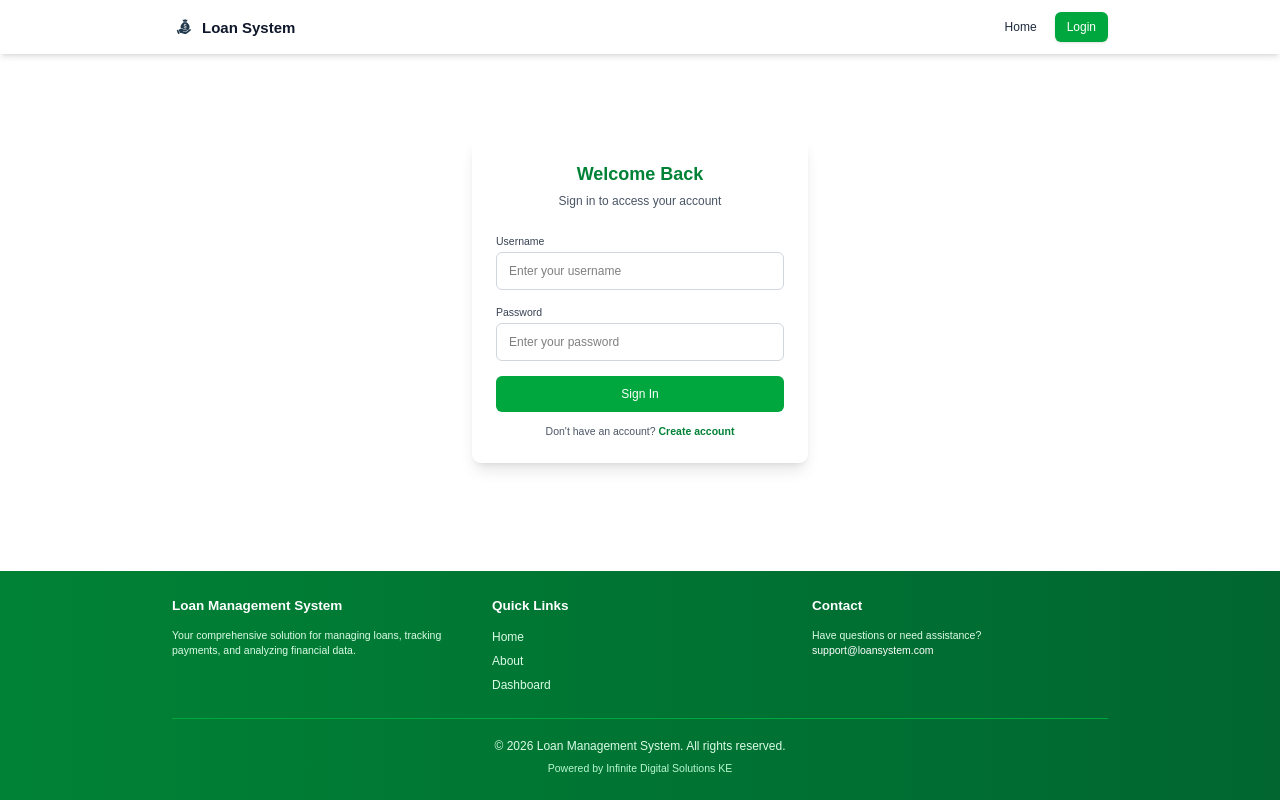
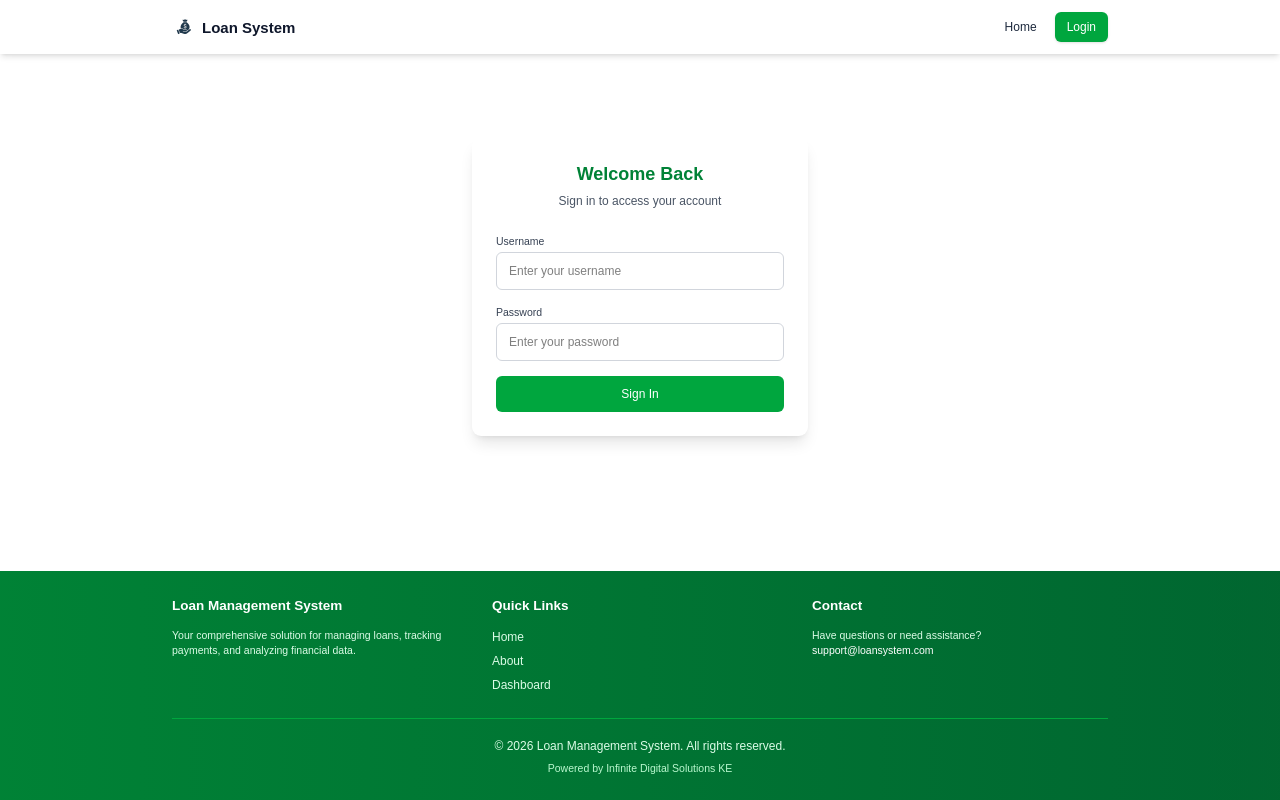
Before and after one commit to Semendotech/loan-ui-main, a Next.js app: page /login in a window 1280 px wide. Built offline with nearby package versions, Linux system fonts and the light colour scheme; no server answers.

Commit message:
Remove create account link from login page

```diff
--- a/app/login/page.tsx
+++ b/app/login/page.tsx
@@ -3,7 +3,6 @@
 import { useState, useEffect } from "react";
 import { useRouter } from "next/navigation";
 import { useAuth } from "@/lib/auth";
-import Link from "next/link";
 import toast from "react-hot-toast";
 
 export default function LoginPage() {
@@ -98,15 +97,6 @@ export default function LoginPage() {
           {isLoading ? "Signing in..." : "Sign In"}
         </button>
       </form>
-
-      <div className="mt-4 text-center">
-        <p className="text-sm text-gray-600">
-          Don't have an account?{' '}
-          <Link href="/signup" className="font-semibold text-green-700 hover:text-green-800">
-            Create account
-          </Link>
-        </p>
-      </div>
     </div>
   );
 }
```
